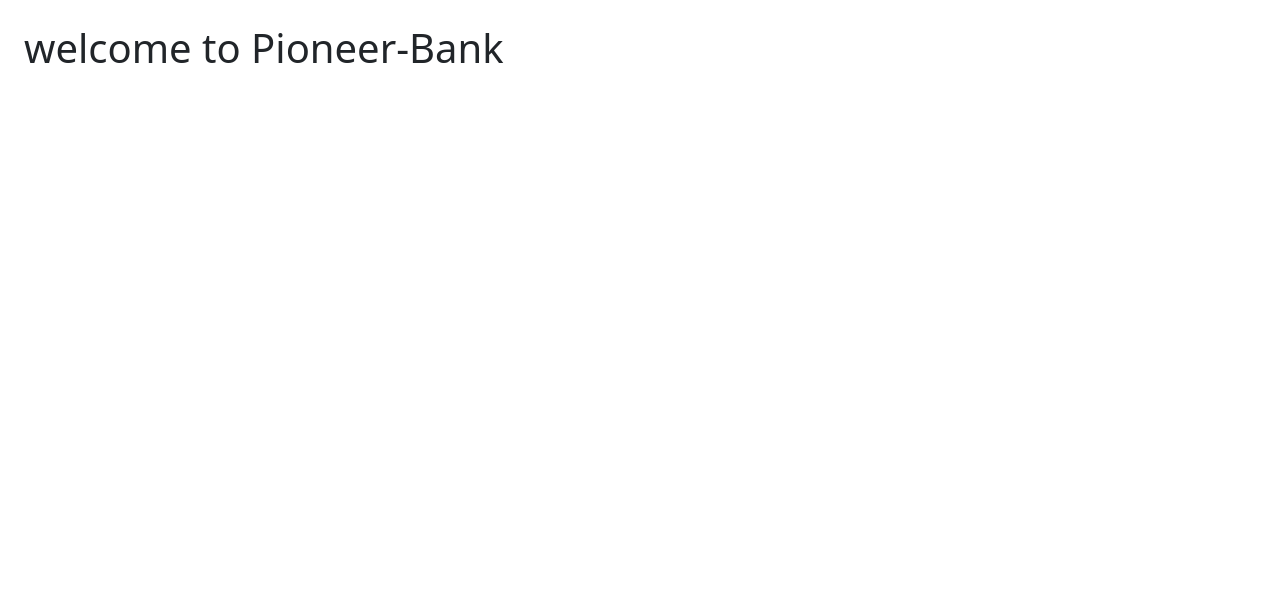
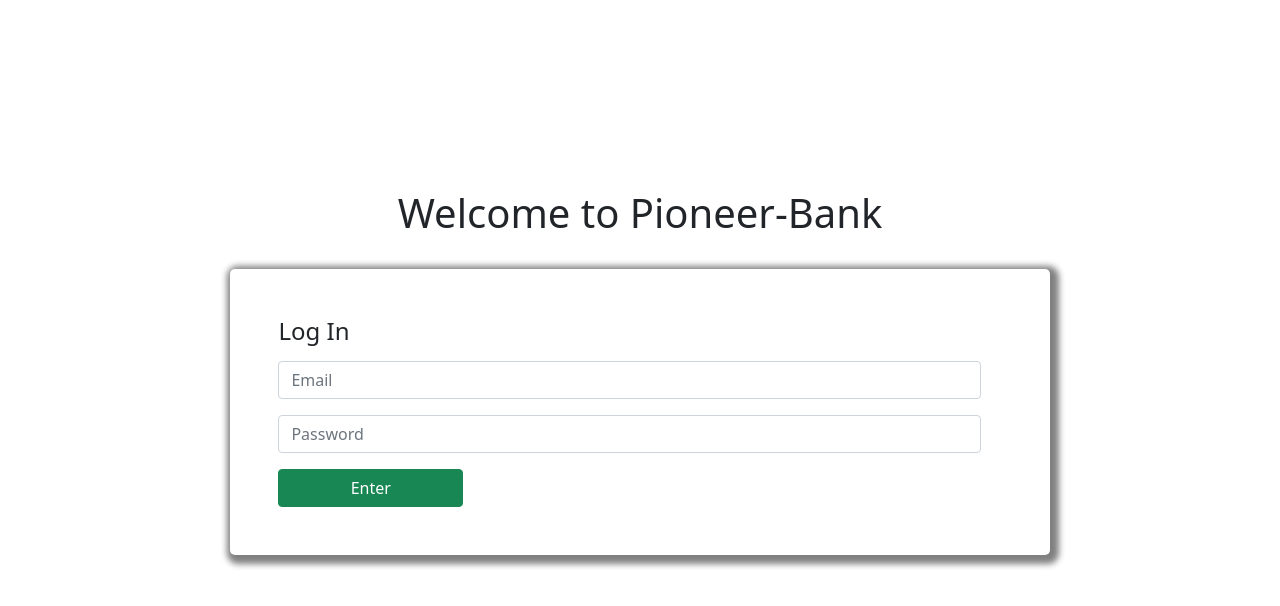
Before and after one commit to Ndhossain/pioneer-bank, a plain HTML site: page index.html in a window 1280 px wide. Drawn offline with nearby package versions, Linux system fonts and the light colour scheme.

Commit message:
work is going on

```diff
--- a/index.html
+++ b/index.html
@@ -12,7 +12,16 @@
 </head>
 
 <body>
-    <h1 class="p-4">welcome to Pioneer-Bank</h1>
+
+    <div id="logInField">
+        <h1 class="p-4 heading">Welcome to Pioneer-Bank</h1>
+        <div class="submitField">
+            <h4 class="m-2">Log In</h4>
+            <input type="email" name="Email" id="email" placeholder="Email" class="form-control  m-2">
+            <input type="password" name="" id="password" placeholder="Password" class="form-control m-2">
+            <button id="logIn" class="btn btn-success m-2 w-25">Enter</button>
+        </div>
+    </div>
 
     <script src="https://cdn.jsdelivr.net/npm/bootstrap@5.0.2/dist/js/bootstrap.bundle.min.js"
         integrity="sha384-MrcW6ZMFYlzcLA8Nl+NtUVF0sA7MsXsP1UyJoMp4YLEuNSfAP+JcXn/tWtIaxVXM"
--- a/script.js
+++ b/script.js
@@ -0,0 +1,4 @@
+const loginButton = document.getElementById('logIn');
+loginButton.addEventListener('click', function (){
+    console.log('clicked me');
+})
--- a/style.css
+++ b/style.css
@@ -0,0 +1,28 @@
+#logInField {
+    display: flex;
+    flex-direction: column;
+    align-items: center;
+    justify-content: center;
+    width: 80%;
+    margin: 0 auto;
+    height: 90vh;
+}
+
+.submitField {
+    display: flex;
+    flex-direction: column;
+    justify-content: center;
+    width: 80%;
+    margin: 0 auto;
+    box-shadow:  3px 3px 6px 6px gray;
+    padding: 40px;
+    border-radius: 5px;
+}
+
+#email {
+    width: 95%;
+}
+
+#password {
+    width: 95%;
+}
```
